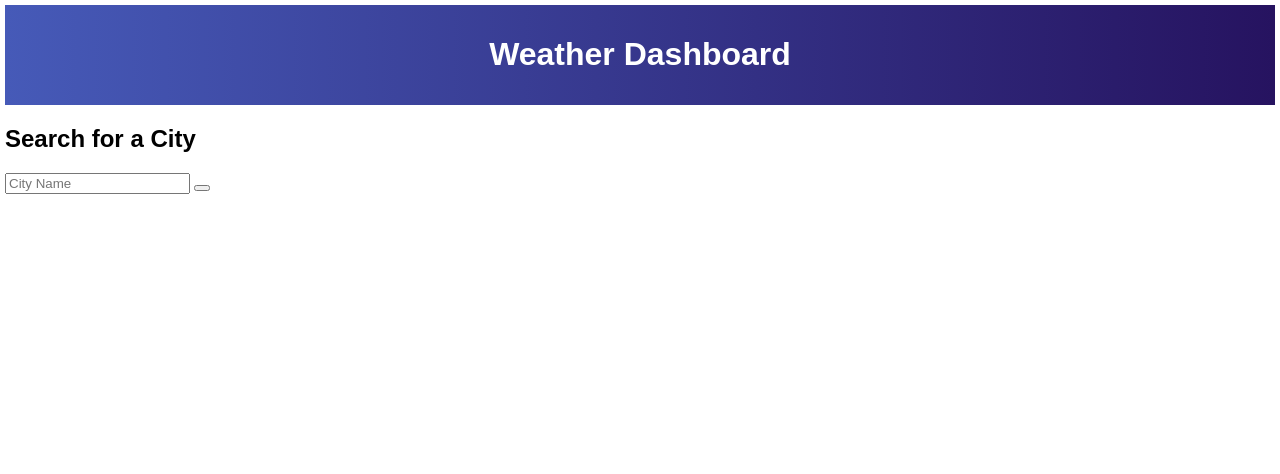
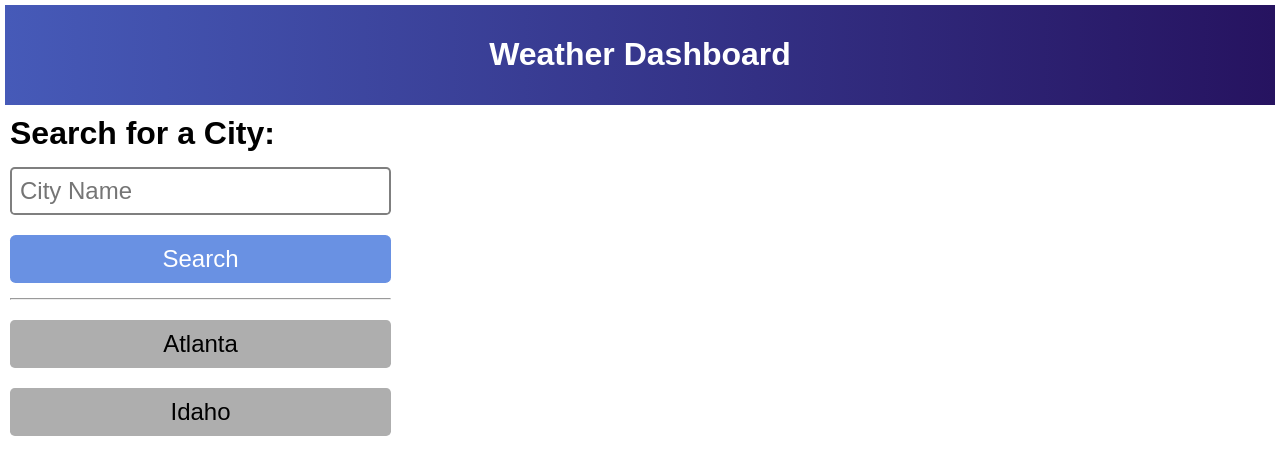
Before and after one commit to CaptainEB/Weather_Report, a plain HTML site: page index.html in a window 1280 px wide. Drawn offline with Linux system fonts and the light colour scheme.

Commit message:
finished styling the search section

```diff
--- a/assets/style.css
+++ b/assets/style.css
@@ -3,13 +3,73 @@
 }
 
 body {
-    margin: 5px;
-    padding: 0;
+	margin: 5px;
+	padding: 0;
 }
 
 header {
 	background: linear-gradient(90deg, rgba(70, 90, 184, 1) 0%, rgba(38, 19, 96, 1) 100%);
-    padding: 10px;
-    color: white;
-    text-align: center;
+	padding: 10px;
+	color: white;
+	text-align: center;
 }
+
+main {
+	display: flex;
+}
+
+.aside {
+	display: flex;
+	flex-direction: column;
+	width: 30%;
+	margin: 5px;
+}
+
+.aside h2 {
+	font-weight: 900;
+	font-size: 2rem;
+}
+
+.aside > * {
+	margin: 5px 0px;
+}
+
+.input {
+	border-radius: 0.3rem;
+	font-size: 1.5rem;
+	padding: 0.5rem;
+	outline: none;
+	border: rgba(0, 0, 0, 0.5) solid 2px;
+	margin: 10px 0px;
+}
+
+.input:hover,
+.input:focus {
+	outline: auto;
+}
+
+.searchBtn {
+    cursor: pointer;
+	height: 3rem;
+	font-size: 1.5rem;
+	border: none;
+	border-radius: 0.35rem;
+	background-color: rgb(105, 145, 227);
+	color: white;
+	margin: 10px 0px;
+}
+
+.oldLinks {
+	display: flex;
+	flex-direction: column;
+}
+
+.oldLink {
+    cursor: pointer;
+	margin: 10px 0px;
+	height: 3rem;
+	border: none;
+	background-color: rgb(174, 174, 174);
+    border-radius: .3rem;
+    font-size: 1.5rem;
+}
--- a/index.html
+++ b/index.html
@@ -12,9 +12,14 @@
 		</header>
 		<main>
 			<aside class="aside" id="aside">
-				<h2>Search for a City</h2>
+				<h2>Search for a City:</h2>
 				<input type="text" class="input" id="input" placeholder="City Name" />
-				<button class="searchBtn" id="SearchBtn"></button>
+				<button class="searchBtn" id="SearchBtn">Search</button>
+				<hr />
+				<div class="oldLinks" id="oldLinks">
+					<button class="oldLink">Atlanta</button>
+					<button class="oldLink">Idaho</button>
+				</div>
 			</aside>
 			<section class="mainSection" id="mainSection"></section>
 		</main>
```
